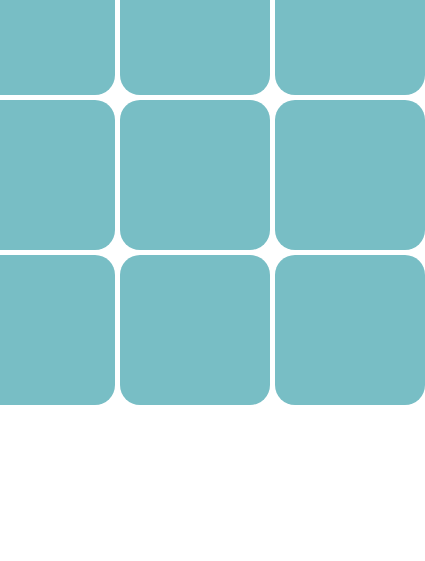
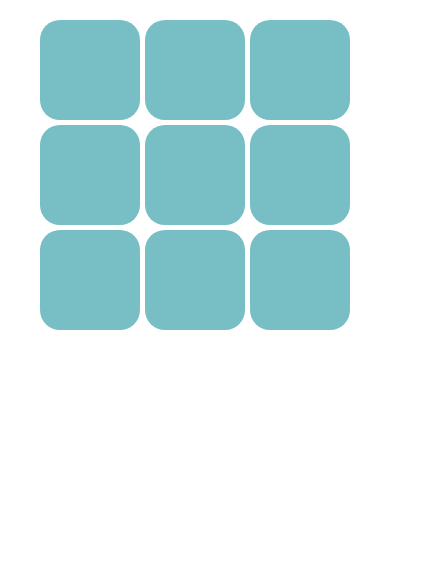
Before and after one commit to NihadGasimli/Tic-Tac-Toe-Game, a plain HTML site: page index.html in a window 390 px wide. Shown: the part 283-844 px from the top of the page, 425 px wide, since content can reach past the window. Drawn offline with Linux system fonts and the light colour scheme.

Commit message:
Added responsivity

```diff
--- a/assets/css/style.css
+++ b/assets/css/style.css
@@ -108,6 +108,7 @@
 }
 
 .box:hover {
+    background-color: #3C4250;
     transition: 0.2s;
 }
 
@@ -148,3 +149,21 @@
 .popUpClose {
     -webkit-animation: fadeOut 1s;
 }
+
+@media (max-width:700px) {
+    .box {
+        width: 100px;
+        height: 100px;
+        font-size: 30px;
+    }
+
+    .popUp {
+        width: 400px;
+        height: 300px;
+    }
+
+    .box:hover {
+        background-color: #78BEC5;
+    }
+
+}
--- a/assets/js/main.js
+++ b/assets/js/main.js
@@ -1,4 +1,4 @@
-const allBoxs = document.querySelectorAll(".b");
+var allBoxs = document.querySelectorAll(".box");
 const turnText = document.querySelector(".turnText");
 const newGameBtn = document.querySelector(".newGameBtn");
 var arrayOfX = [];
@@ -189,13 +189,11 @@ function hoverBox() {
     for (let i = 1; i <= allBoxs.length; i++) {
         allBoxs[i - 1].onmouseenter = function () {
             if (!arrayOfO.includes(i) && !arrayOfX.includes(i)) {
-                allBoxs[i - 1].style.backgroundColor = "#3C4250";
                 allBoxs[i - 1].innerHTML = z[z.length - 1];
             }
         }
 
         allBoxs[i - 1].onmouseleave = function () {
-            allBoxs[i - 1].style.backgroundColor = "#78BEC5";
             if (!arrayOfO.includes(i) && !arrayOfX.includes(i)) {
                 allBoxs[i - 1].innerHTML = "";
             }
@@ -228,10 +226,12 @@ function checkWin(playerArray) {
             if (playerArray === arrayOfX) {
                 document.querySelector(".popUp").style.display = "flex"
                 document.querySelector(".popUpText").innerHTML = "X Winner!"
+                allBoxs = ""
             }
             else if (playerArray === arrayOfO) {
                 document.querySelector(".popUp").style.display = "flex"
                 document.querySelector(".popUpText").innerHTML = "O Winner!"
+                allBoxs = ""
             }
             drawGame = true;
             return;
@@ -259,6 +259,7 @@ newGameBtn.addEventListener("click", function () {
     document.querySelector(".popUp").classList.add("popUpClose");
     setTimeout(function () {
         document.querySelector(".popUp").style.display = "none";
+        allBoxs = document.querySelectorAll(".box");
         document.querySelector(".popUp").classList.remove("popUpClose");
         restart();
     }, 800);
--- a/index.html
+++ b/index.html
@@ -14,35 +14,35 @@
         <div id="game">
             <h1 class="turnText">Turn of X</h1>
             <div class="firstRow">
-                <div class="firstBox box b">
+                <div class="firstBox box">
 
                 </div>
-                <div class="secondBox box b">
+                <div class="secondBox box">
 
                 </div>
-                <div class="thirdBox box b">
+                <div class="thirdBox box">
 
                 </div>
             </div>
             <div class="secondRow">
-                <div class="fourBox box b">
+                <div class="fourBox box">
 
                 </div>
-                <div class="fiveBox box b">
+                <div class="fiveBox box">
 
                 </div>
-                <div class="sixBox box b">
+                <div class="sixBox box">
 
                 </div>
             </div>
             <div class="thirdRow">
-                <div class="sevenBox box b">
+                <div class="sevenBox box">
 
                 </div>
-                <div class="eightBox box b">
+                <div class="eightBox box">
 
                 </div>
-                <div class="nineBox box b">
+                <div class="nineBox box">
 
                 </div>
             </div>
```
